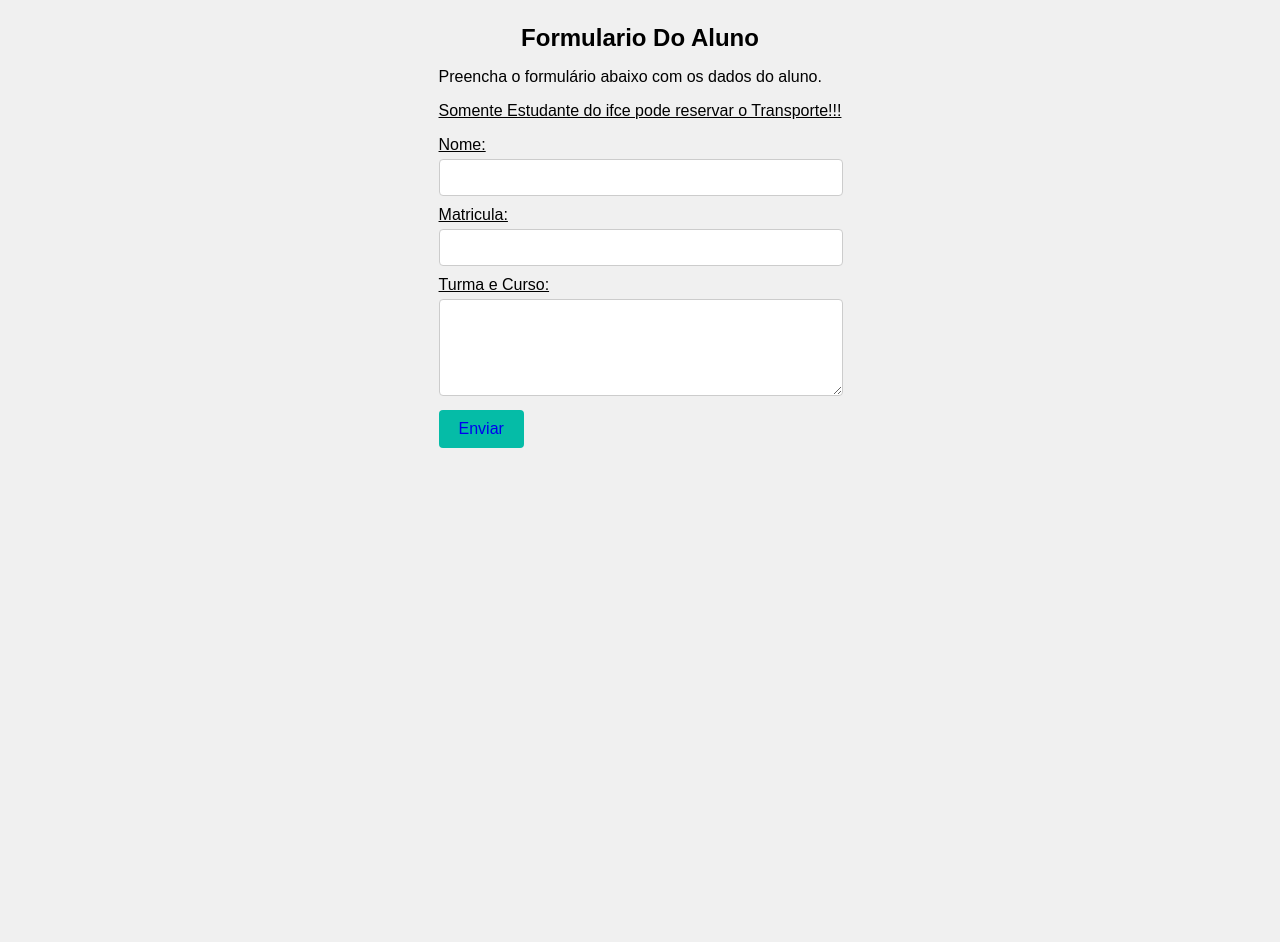
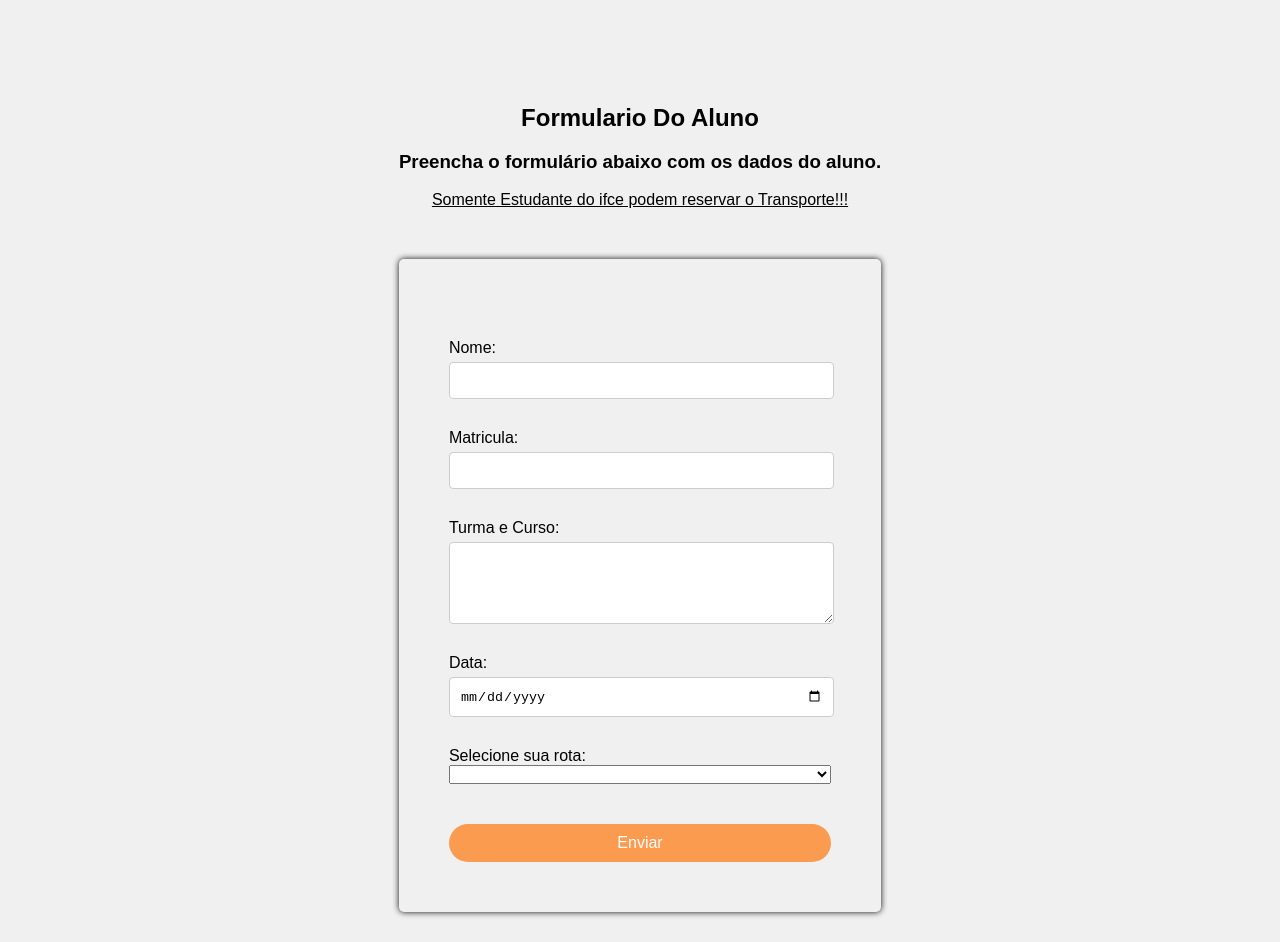
Before and after one commit to Bell-6/Projeto-ENGS, a plain HTML site: page index.html in a window 1280 px wide. Shown: the part 121-1063 px from the top of the page. Drawn offline with Linux system fonts and the light colour scheme.

Commit message:
Add files via upload

```diff
--- a/index.html
+++ b/index.html
@@ -16,8 +16,8 @@
     <main>
         <section>
             <h2>Formulario Do Aluno</h2>
-            <p>Preencha o formulário abaixo com os dados do aluno.</p>
-            <p><u>Somente Estudante do ifce pode reservar o Transporte!!!</s></p>
+            <h3>Preencha o formulário abaixo com os dados do aluno.</h3>
+            <p class="text_attention"><u>Somente Estudante do ifce podem reservar o Transporte!!!</u></p>
             <form>
                 <label for="nome">Nome:</label>
                 <input type="text" id="nome" name="nome" required>
@@ -26,11 +26,30 @@
                 <input type="text" id="matricula" name="matricula" required>
 
                 <label for="Turma e Curso">Turma e Curso:</label>
-                <textarea id="Turma e Curso" name="Turma e Curso" rows="5" required></textarea>
-                    <button type="submit"><a href="./dsdsds.html">Enviar</button>
-                 </a>
+                <textarea id="Turma e Curso" name="Turma e Curso" rows="4" required></textarea>
+                <label for="nome">Data:</label>
+                <input type="date" id="data" name="data" required>
+                <label for="Rotas">Selecione sua rota:</label>
+                <select>
+                    <option> </option>
+                    <option> </option>
+                    <option> </option>
+                    <option> </option>
+                    <option> </option>
+                    <option> </option>
+                    <option> </option>
+                    <option> </option>
+                    <option> </option>
+                    <option> </option>
+                    <option> </option>
+                    <option> </option>
+                    <option> </option>
+                </select>
+                    <button type="submit">Enviar</button>
+
             </form>
         </section>
     </main>
+    <footer> © isfhgdoigdi</footer>
 </body>
 </html>
--- a/styles.css
+++ b/styles.css
@@ -1,3 +1,10 @@
+:root {
+
+--cor--header: #5b84c4;
+--cor-button:#FB9B50;
+
+}
+
 body {
     font-family: Arial, sans-serif;
     background-color: #f0f0f0;
@@ -6,12 +13,11 @@ body {
     display: flex;
     flex-direction: column;
     min-height: 200vh;
-
 }
 
 
 header {
-    background-color: #05bca7;
+    background-color: var(--cor--header);
     color: white;
     padding: 1em;
 }
@@ -31,18 +37,30 @@ header {
 }
 
 
-
 main {
     flex: 1;
     padding: 20px;
     max-width: 800px;
     margin: 0 auto;
+    margin-top: 80px;
 }
 
+form{
+    padding: 50px;
+    border-radius: 5px;
+    box-shadow: 0 0 6px #0e0d0d;
+    margin: 1000px;
+    max-width: 1000px;
+    display: flex;
+    justify-content: center;
+    flex-direction: column;
+    margin: auto;
+    margin-top: 50px;
+}
 
 label {
     display: block;
-    margin-top: 10px;
+    margin-top: 30px;
 }
 
 input, textarea {
@@ -53,20 +71,17 @@ input, textarea {
     border-radius: 4px;
 }
 
-button {
-    background-color: #05bca7;
-    color: white;
-    padding: 10px 20px;
-    border: none;
-    border-radius: 4px;
-    margin-top: 10px;
-    cursor: pointer;
-}
-
-
 h2{
     margin: 4px;
     text-align: center;
+}
+
+h3{
+    text-align: center;
+}
+
+.text_attention{
+ text-align: center;
 }
 
 a {
@@ -74,17 +89,26 @@ a {
 }
 
 button {
-    background-color: #05bca7;
+    background-color: var(--cor-button);
     color: white;
     padding: 10px 20px;
     border: none;
-    border-radius: 4px;
+    border-radius: 40px;
     margin-top: 10px;
     cursor: pointer;
     font-size: 16px;
-    transition: background-color 0.3s ease;
+    transition: background-color 0.50s ease;
+    margin-top: 40px;
 }
 
 button:hover {
-    background-color: #259b8d;
+    background-color: var(--cor--header);
 }
+
+footer {
+    background-color: var(--cor--header);
+    color: white;
+    padding: 1em;
+    text-align: center;
+    margin-top: 10px;
+}
```
